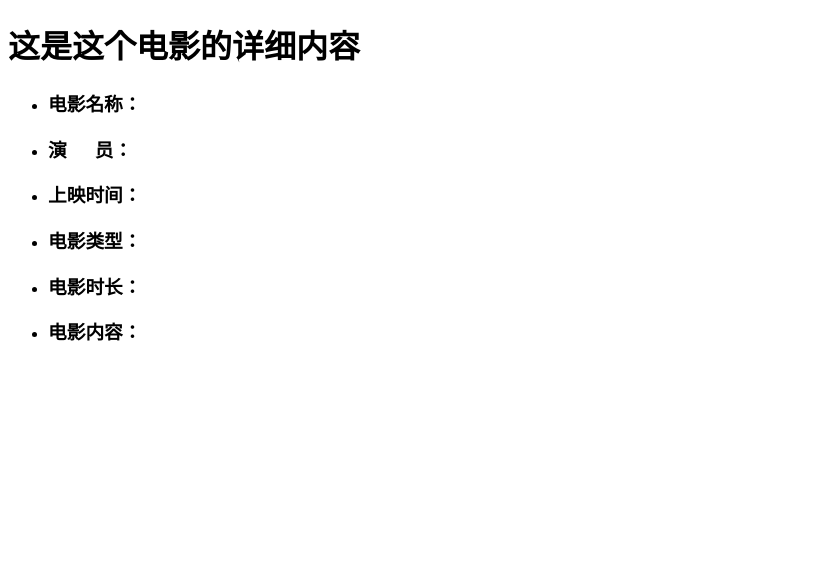
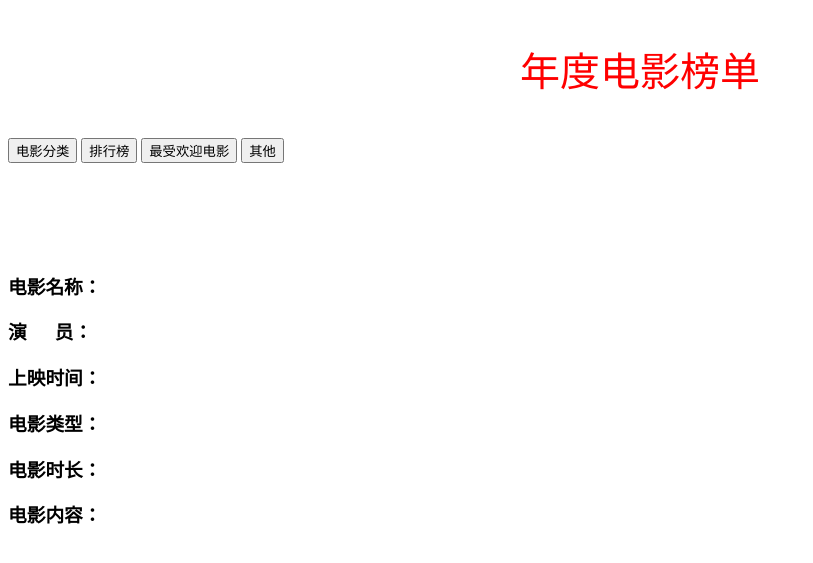
Before and after one commit to junhao1996/web_movies, a Flask app: template web_movie/templates/show_content.html in a window 1280 px wide. Shown: the top 563 px of the page, without its empty margins (0-813 px from the left). Run offline with Flask 2, Linux system fonts and the light colour scheme; the template is opened without the code that fills it, so the values that code supplies are empty.

Commit message:
change 7.8

```diff
--- /dev/null
+++ b/web_movie/templates/main.html
@@ -0,0 +1,99 @@
+<!DOCTYPE html>
+<html lang="en">
+<head>
+    <meta charset="UTF-8">
+    <title>Title</title>
+</head>
+<style>
+
+div.menu ul
+{
+    list-style:none; /* 去掉ul前面的符号 */
+    margin: 0px; /* 与外界元素的距离为0 */
+    padding: 0px; /* 与内部元素的距离为0 */
+    width: auto; /* 宽度根据元素内容调整 */
+}
+/* 所有class为menu的div中的ul中的li样式 */
+div.menu ul li
+{
+    float:left; /* 向左漂移，将竖排变为横排 */
+    width:300px;
+
+}
+/* 所有class为menu的div中的ul中的a样式(包括尚未点击的和点击过的样式) */
+div.menu ul li a, div.menu ul li a:visited
+{
+    background-color: #465c71; /* 背景色 */
+    border: 1px #4e667d solid; /* 边框 */
+    color: #dde4ec; /* 文字颜色 */
+    display: block; /* 此元素将显示为块级元素，此元素前后会带有换行符 */
+    line-height: 1.35em; /* 行高 */
+    padding: 4px 20px; /* 内部填充的距离 */
+    text-decoration: none; /* 不显示超链接下划线 */
+    white-space: nowrap; /* 对于文本内的空白处，不会换行，文本会在在同一行上继续，直到遇到 <br> 标签为止。 */
+}
+/* 所有class为menu的div中的ul中的a样式(鼠标移动到元素中的样式) */
+div.menu ul li a:hover
+{
+
+    background-color: #bfcbd6; /* 背景色 */
+    color: #465c71; /* 文字颜色 */
+    font-size:40px;
+    text-decoration: none; /* 不显示超链接下划线 */
+}
+/* 所有class为menu的div中的ul中的a样式(鼠标点击元素时的样式) */
+div.menu ul li a:active
+{
+    background-color: #465c71; /* 背景色 */
+    color: #cfdbe6; /* 文字颜色 */
+    font-size:40px;
+    text-decoration: none; /* 不显示超链接下划线 */
+}
+.title{
+text-align:center
+}
+.title p{
+   font-size:40px;
+    color: red;
+
+}
+
+</style>
+
+
+
+    <div class="title">
+        <p>年度电影榜单</p>
+    </div>
+    <div class="menu">
+
+        <button onclick="movie_type()">电影分类</button>
+        <button onclick="{{url_for('web_movie.movietype')}}">排行榜</button>
+        <button onclick="movie_type()">最受欢迎电影</button>
+        <button onclick="movie_type()">其他</button>
+    </div>
+
+{% block body%}
+
+{% endblock%}
+        <script>
+
+            function movie_type(){
+            window.location="/movie_type"
+            console.log("ddddddddddddddd")
+        }
+
+        function get_movie(i){
+        window.location="/show_movie/"+i;
+        console.log("ddddddddddddddd")
+
+
+
+        <!--console.log("111");-->
+        <!--fetch('http://127.0.0.1:5000/show_movie/'+i,{method:"POST"})-->
+<!--console.log("1111122221");-->
+        }
+
+
+        </script>
+</html>
--- a/web_movie/templates/show_content.html
+++ b/web_movie/templates/show_content.html
@@ -1,36 +1,37 @@
-<!DOCTYPE html>
-<html lang="en">
-<head>
-    <meta charset="UTF-8">
-    <title>Title</title>
-</head>
+{%extends "main.html"%}
 <style>
-    <!--.t1{-->
-    <!--text-align:center;-->
-    <!--}-->
+    .t1{
+    float:left;
+    text-align:center;
+    }
+    .t2{
+    float:left;
+    margin:500px;
+    }
 
 </style>
-<body>
-<h1>这是这个电影的详细内容</h1>
+{%block body%}
 <div class="t1">
-    <ul>
+
+</div>
+
+<div class="t2">
 
 
-        <li><h3>电影名称：</h3><span>{{res.title}}</span></li>
+    <br><br><br><br><br>
+        <h3>电影名称：</h3><span>{{res.title}}</span>
 
-        <li><h3>演&nbsp&nbsp &nbsp&nbsp  员：</h3>{{res.actor}}</li>
+        <h3>演&nbsp&nbsp &nbsp&nbsp  员：</h3>{{res.actor}}
 
-        <li><h3>上映时间：</h3>{{res.logintime}}</li>
+        <h3>上映时间：</h3>{{res.logintime}}
 
-        <li><h3>电影类型：</h3>{{res.movie_type}}</li>
+        <h3>电影类型：</h3>{{res.movie_type}}
 
-        <li><h3>电影时长：</h3>{{res.time}}</li>
+        <h3>电影时长：</h3>{{res.time}}
 
-        <li><h3>电影内容：</h3>{{res.content}}</li>
+        <h3>电影内容：</h3>{{res.content}}
 
 
 
 </div>
-
-</body>
-</html>
+{% endblock%}
```
Also changed, not shown: pachong/pachong.py (+19 -13 lines), web_movie/db.py (+40 -8 lines), web_movie/templates/movietype.html (added, +19 -0 lines), web_movie/templates/show.html (+64 -8 lines), web_movie/templates/show_typemovie.html (added, +24 -0 lines), web_movie/views.py (+59 -8 lines).
